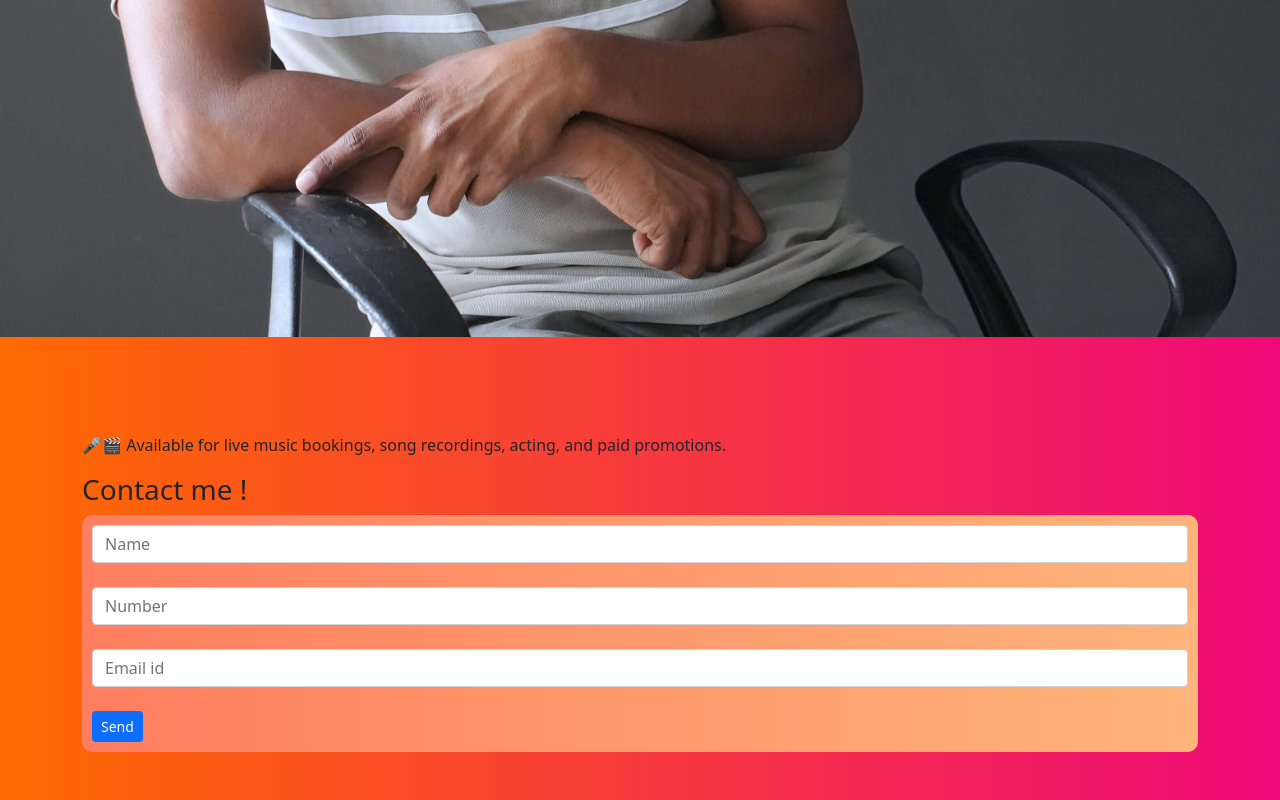
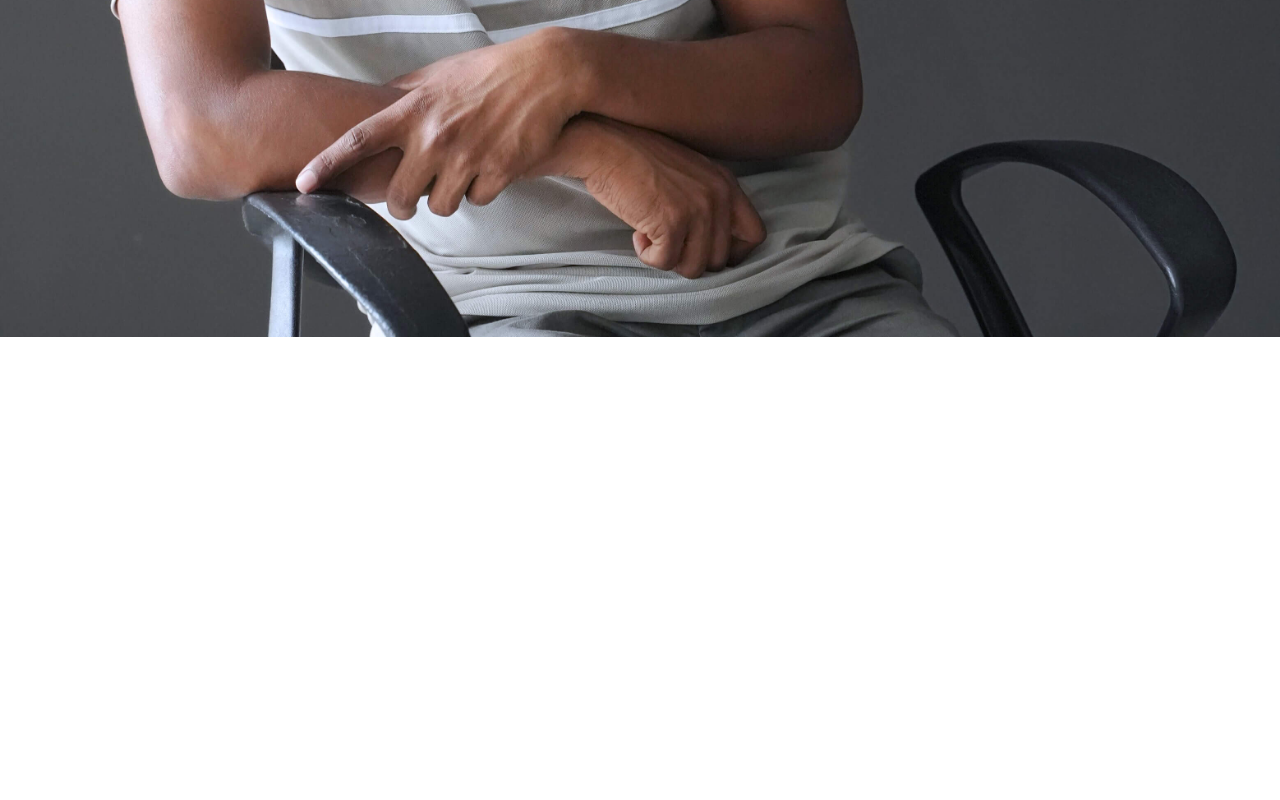
Before and after one commit to Anandhukumarpk/anandhukumar, a plain HTML site: page index.html in a window 1280 px wide. Shown: the part 2250-3050 px from the top of the page. After the commit the page ends 2587 px from the top, so only its background shows below. Drawn offline with nearby package versions, Linux system fonts and the light colour scheme.

Commit message:
Update index.html

```diff
--- a/index.html
+++ b/index.html
@@ -94,7 +94,7 @@
 
 
 
-   <div class="newone">
+   <!-- <div class="newone">
     <div id="successAlert" class="alert" style="display: none;">
         Thank You , <br>  I will get back soon !
     </div>
@@ -117,7 +117,7 @@
    </div><br><br>
 
 
-</div>
+</div> -->
 
 
 
```
